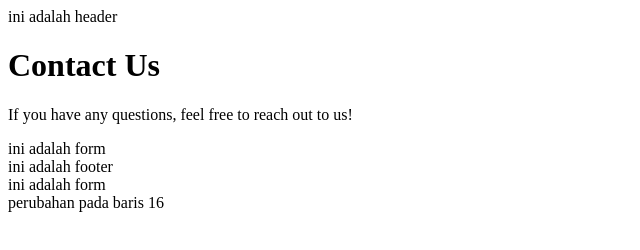
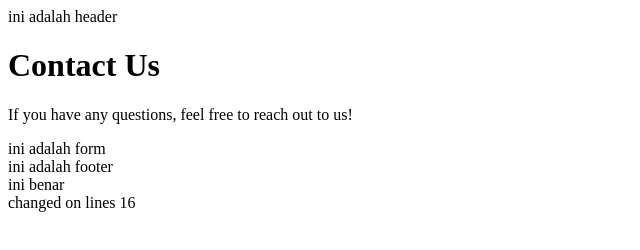
Before and after one commit to Abedneg12/CompanyProfile, a plain HTML site: page contact-us.html in a window 1280 px wide. Shown: the full height of the page, 0-640 px from the left. Drawn offline with Linux system fonts and the light colour scheme.

Commit message:
perubahan barus 17 dan 18

```diff
--- a/contact-us.html
+++ b/contact-us.html
@@ -14,7 +14,7 @@
     <div>ini adalah form</div>
     <form action=''></form>
     <footer>ini adalah footer</footer>
-    <div> ini adalah form </div>
-    <div> perubahan pada baris 16</div>
+    <div> ini benar </div>
+    <div> changed on lines 16</div>
 </body>
 </html>
```
